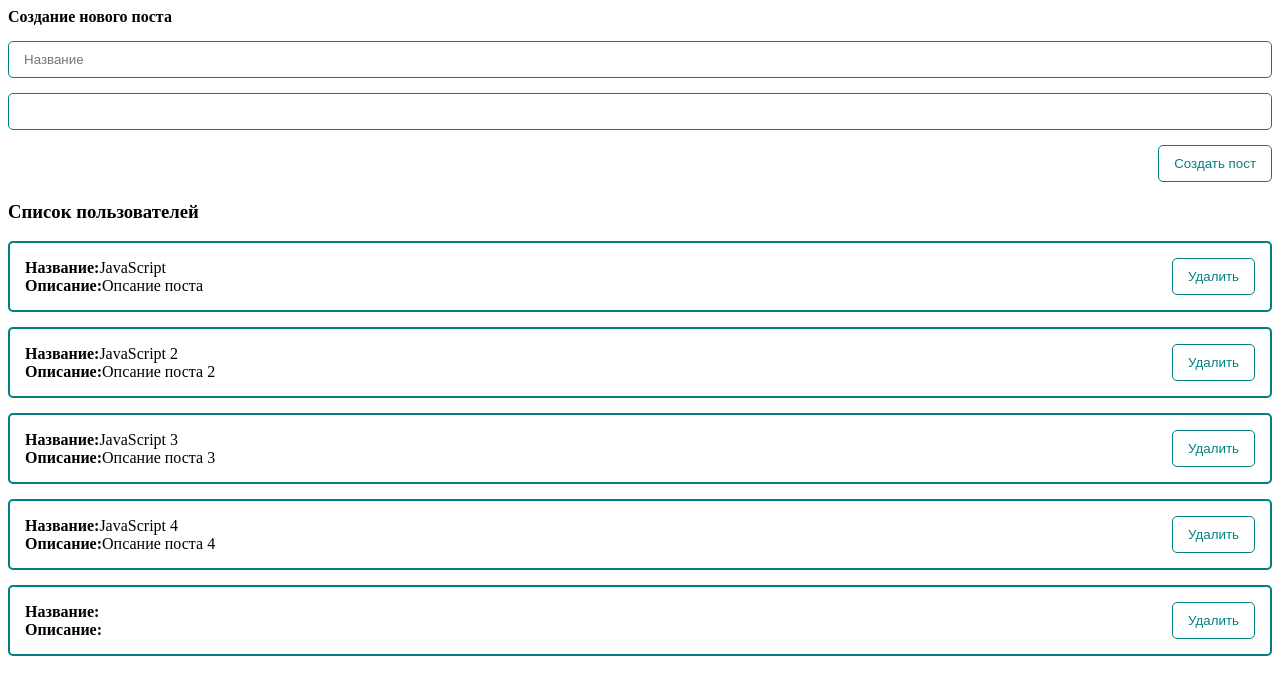
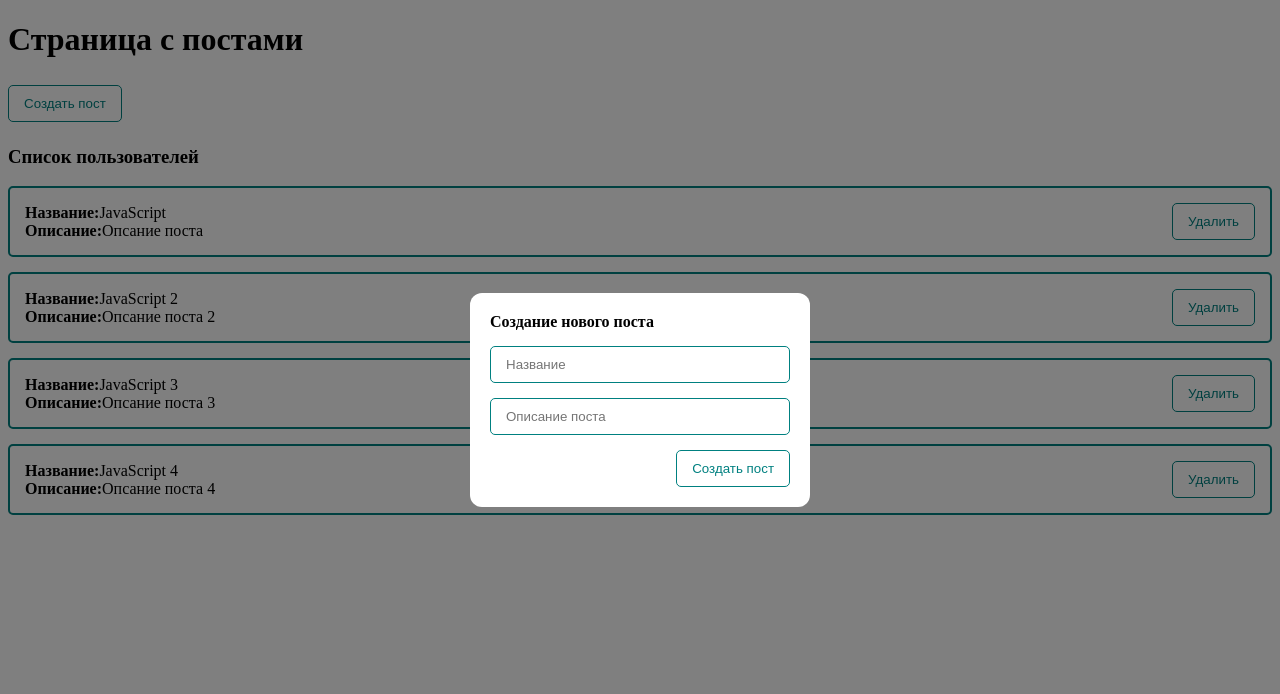
Before and after one commit to ShadePrima/vue3-course, a Vue app: page / in a window 1280 px wide. Both pictures are taken after a click on the button "Создать пост". Shown: the top 694 px of the page. Built offline with nearby package versions, Linux system fonts and the light colour scheme.

Commit message:
modal window

```diff
--- a/src/App.vue
+++ b/src/App.vue
@@ -1,8 +1,18 @@
 <template>
     <div class='app'>
-        <post-form
-        @create='createPost'
-        />
+        <h1>Страница с постами</h1>
+        <my-button
+        @click='showDialog'
+        style='margin: 5px 0'
+        >
+        Создать пост
+        </my-button>
+        <my-dialog v-model:show='dialogVisible'>
+            <post-form
+            @create='createPost'
+            />
+        </my-dialog>
+
         <post-list
         :posts='posts'
         @remove='removePost'
@@ -13,10 +23,12 @@
 <script>
 import PostForm from '@/components/PostForm.vue'
 import PostList from '@/components/PostList.vue'
+import MyDialog from './components/UI/MyDialog.vue'
 
     export default {
         components: {
-            PostForm, PostList
+            PostForm, PostList,
+                MyDialog
             },
         data () {
             return {
@@ -26,15 +38,20 @@
                     {id: 3, title: 'JavaScript 3', body: 'Опсание поста 3' },
                     {id: 4, title: 'JavaScript 4', body: 'Опсание поста 4' },
                 ],
+                dialogVisible: false,
             }
         },
         methods: {
             createPost(post) {
                 this.posts.push(post)
+                this.dialogVisible = false
 
             },
             removePost(post) {
                 this.posts = this.posts.filter(p => p.id !== post.id)
+            },
+            showDialog() {
+                this.dialogVisible = true
             }
         }
     }
--- a/src/components/PostList.vue
+++ b/src/components/PostList.vue
@@ -8,7 +8,7 @@
         @remove='$emit("remove", post)'
         />
     </div>
-    <h2 v-else style='color: green; text-align: center'>
+    <h2 v-else style='color: teal; text-align: center'>
         Список постов пуст
     </h2>
 </template>
--- /dev/null
+++ b/src/components/UI/MyDialog.vue
@@ -0,0 +1,46 @@
+<template>
+    <div class='dialog' v-if='show' @click.stop='hideDialog'>
+        <div @click.stop class='dialog__content'>
+            <slot></slot>
+        </div>
+    </div>
+</template>
+
+<script>
+    export default {
+        name: 'my-dialog',
+        props: {
+            show: {
+                type: Boolean,
+                default: false
+            }
+        },
+        methods: {
+            hideDialog() {
+                this.$emit('update:show', false)
+            }
+        }
+    }
+</script>
+
+<style scoped>
+.dialog {
+    top: 0;
+    bottom: 0;
+    right: 0;
+    left: 0;
+    background-color: rgba(0,0,0, 0.5);
+    position: fixed;
+    display: flex;
+}
+
+.dialog__content {
+    margin: auto;
+    background: white;
+    border-radius: 12px;
+    min-height: 50px;
+    min-width: 300px;
+    padding: 20px;
+}
+
+</style>
--- a/src/components/UI/index.js
+++ b/src/components/UI/index.js
@@ -1,7 +1,9 @@
 import MyButton from '@/components/UI/MyButton'
 import MyInput from '@/components/UI/MyInput'
+import MyDialog from '@/components/UI/MyDialog'
 
 export default [
     MyButton,
-    MyInput
+    MyInput,
+    MyDialog
 ]
```
